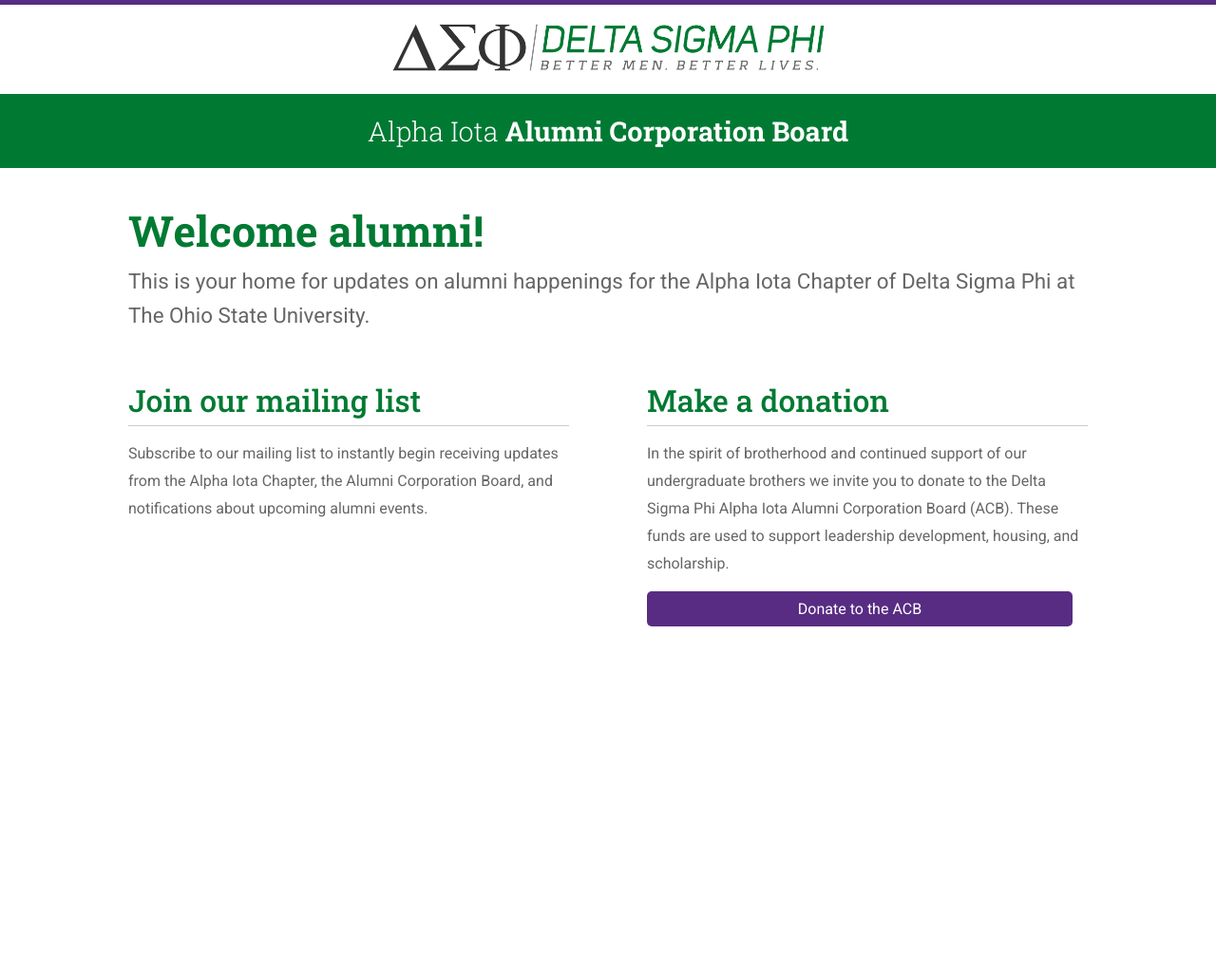
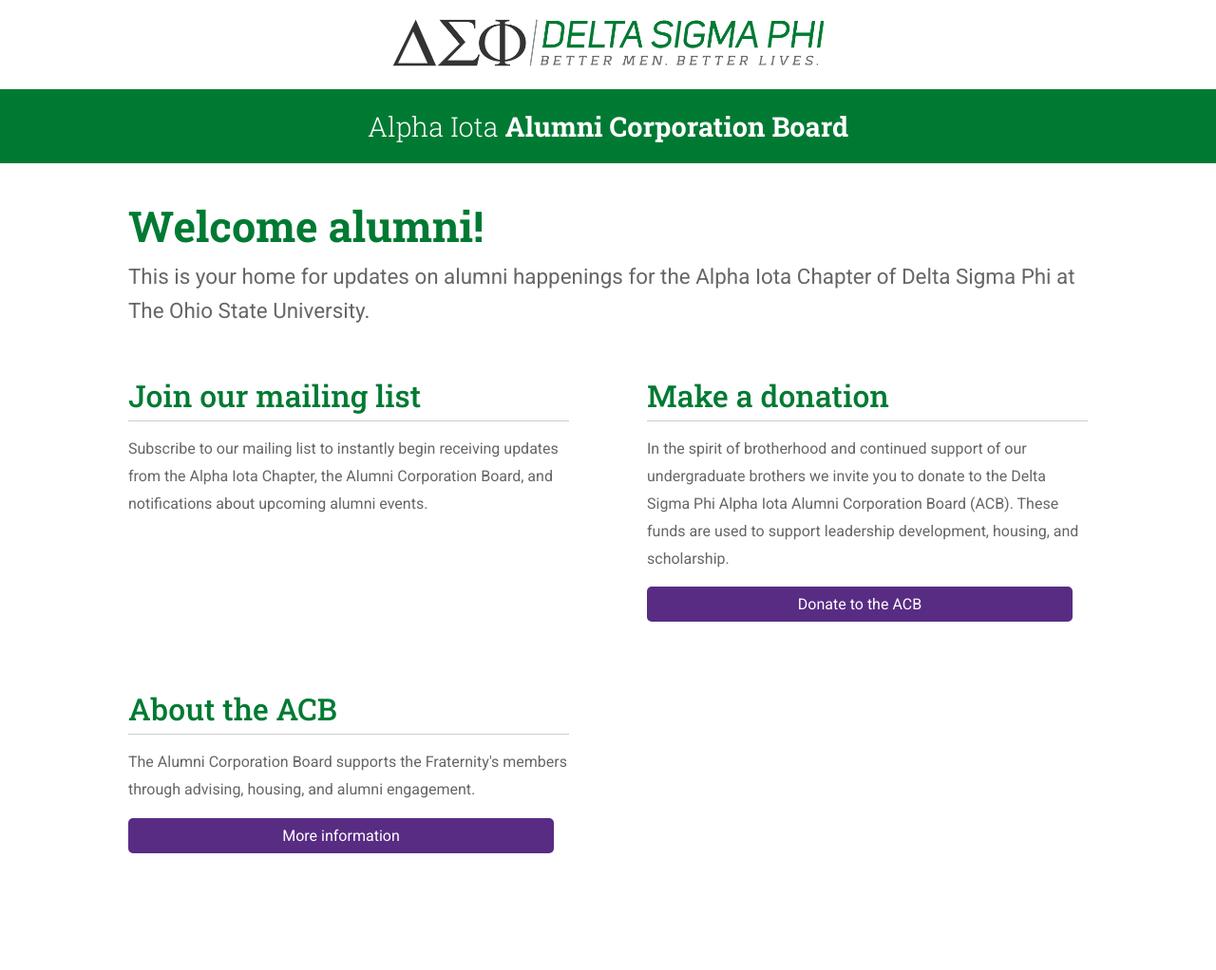
Before and after one commit to justinsoltesz/deltasigosuacb, a Jekyll site: the page built from index.html, in a window 1280 px wide. Shown: the whole page at 95% size. Built offline with Jekyll 4.4.1, drawn with Linux system fonts in a browser that asks for light colours; before the commit the page ends 900 px from its top, so only the background shows below that.

Commit message:
adding about page and other minor updates

```diff
--- a/_sass/layout/_header.scss
+++ b/_sass/layout/_header.scss
@@ -1,5 +1,5 @@
 .heading {
-    border-top: 5px solid $color-third;
+    // border-top: 5px solid $color-third;
     // border-bottom: 5px solid $color-third;
     margin: 0 0 30px 0;
     text-align: center;
--- a/_sass/pages/_document.scss
+++ b/_sass/pages/_document.scss
@@ -1,6 +1,6 @@
 
 .document {
-    padding-bottom: 100px;
+    padding: 30px 20px 100px 20px;
 
     h1 {
         @include font-roboto-slab(400);
@@ -14,7 +14,7 @@
     h2 {
         margin: 30px 0 12px 0;
         font-size: 1.5em;
-        color: $color-fourth;
+        color: $color-third;
     }
 
     h3 {
--- a/_sass/pages/_page.scss
+++ b/_sass/pages/_page.scss
@@ -238,6 +238,10 @@
         }
     }
 
+    &--inline {
+        display: inline-block;
+    }
+
     &__icon {
         margin-right: 12px;
 
--- a/index.html
+++ b/index.html
@@ -26,4 +26,9 @@
         <p class="stuff__text">In the spirit of brotherhood and continued support of our undergraduate brothers we invite you to donate to the Delta Sigma Phi Alpha Iota Alumni Corporation Board (ACB). These funds are used to support leadership development, housing, and scholarship.</p>
         <div class="stuff__link"><a href="{{ site.baseurl }}/donate/" class="stuff__button button">Donate to the ACB</a></div>
     </div>
+    <div class="stuff">
+        <h1 class="stuff__title">About the ACB</h1>
+        <p class="stuff__text">The Alumni Corporation Board supports the Fraternity's members through advising, housing, and alumni engagement.</p>
+        <div class="stuff__link"><a href="{{ site.baseurl }}/about/" class="stuff__button button">More information</a></div>
+    </div>
 </div>
```
Also changed, not shown: _layouts/document.html (added, +13 -0 lines), about.md (added, +33 -0 lines).
